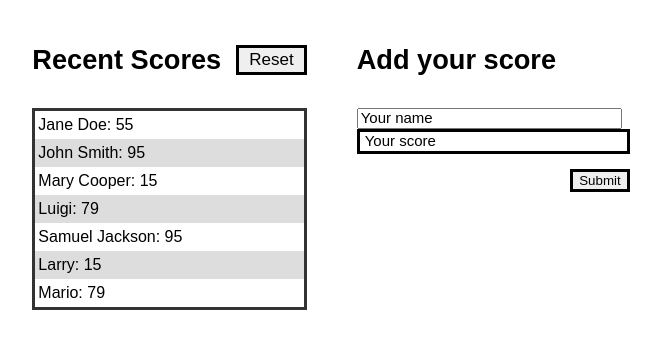
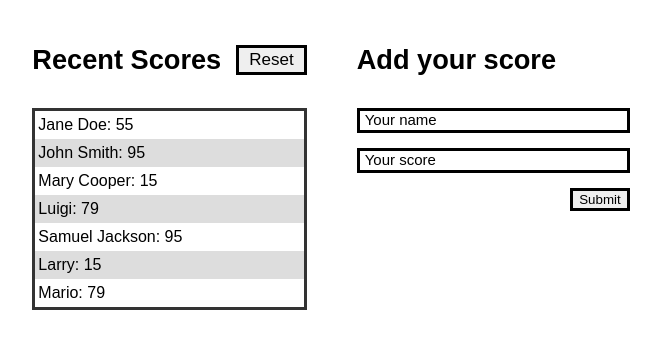
Before and after one commit to Lembani/leaderboard, a website built with webpack: page src/index.html in a window 1280 px wide. Shown: the part 108-456 px from the top of the page, without its empty margins (309-970 px from the left). Built offline with nearby package versions, Linux system fonts and the light colour scheme.

Commit message:
Update styles to change input name

```diff
--- a/src/style.css
+++ b/src/style.css
@@ -72,7 +72,7 @@ body {
   width: inherit;
 }
 
-.name-input {
+.user-input {
   border-radius: 0%;
   margin-bottom: 15px;
   border: 3px solid #000;
```
